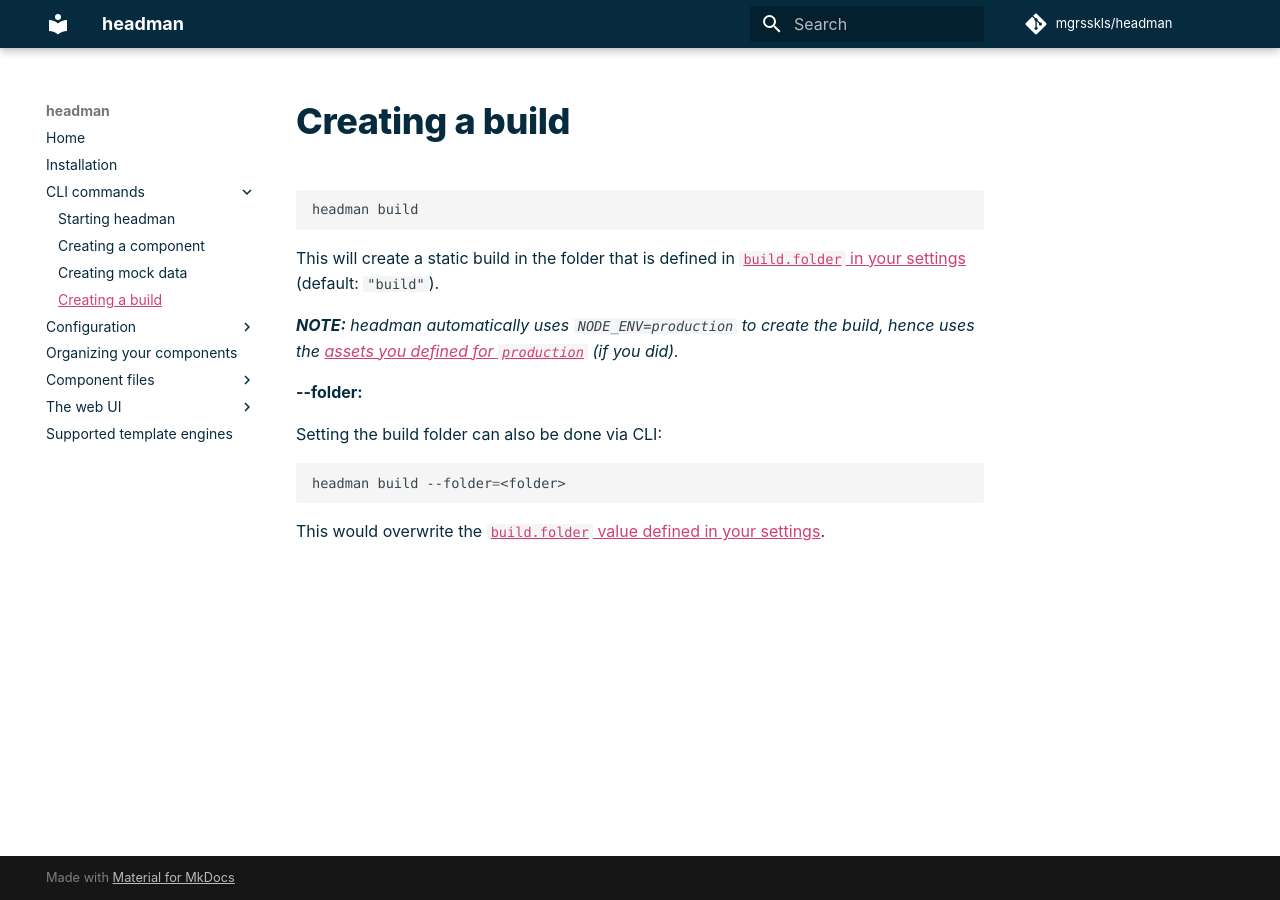
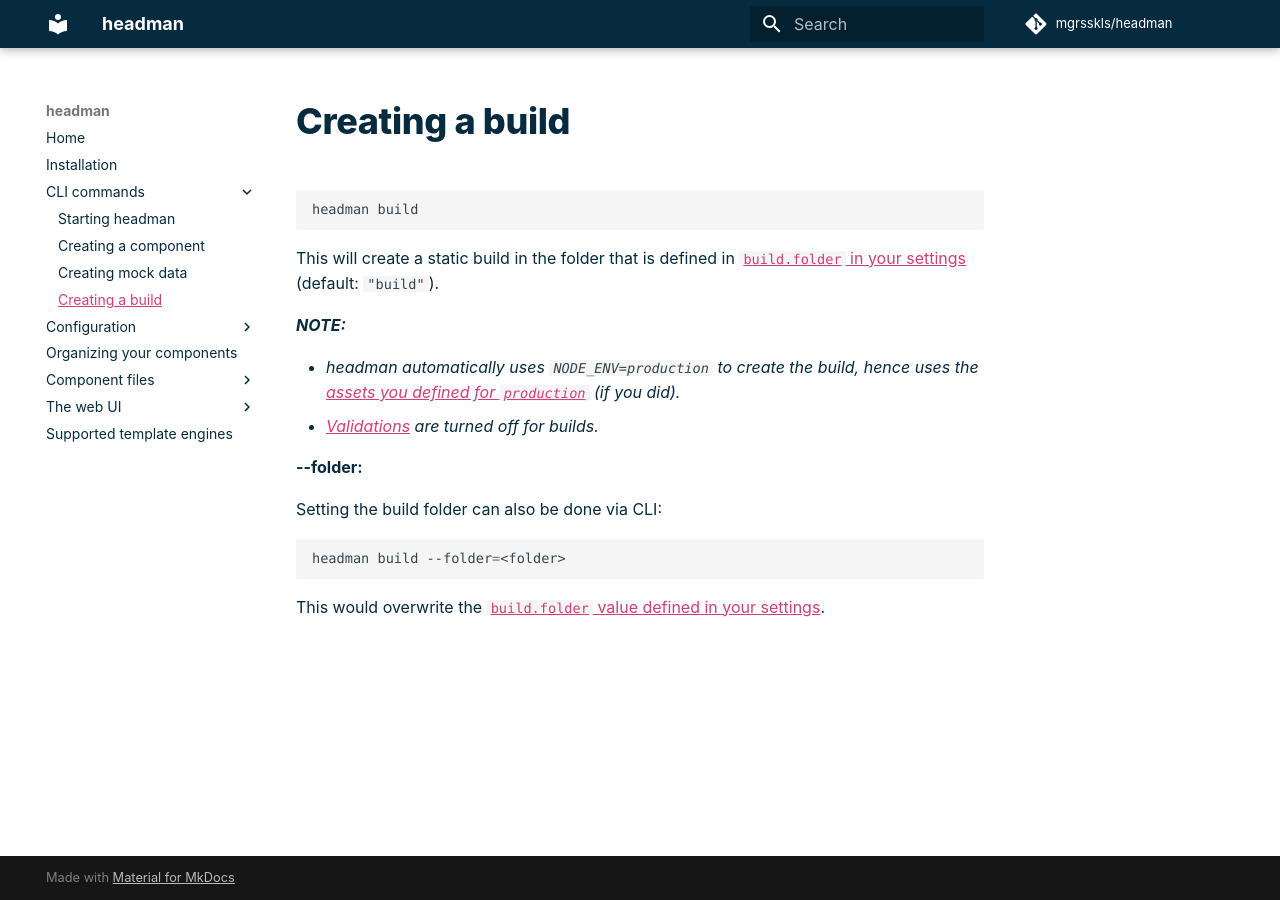
Before and after one commit to miyagi-dev/miyagi, an MkDocs documentation site: the page built from docs/cli-commands/build.md, in a window 1280 px wide. Built offline with MkDocs 1.6.1 and Material for MkDocs 9.7.7, drawn with Linux system fonts in a browser that asks for light colours; comment, search, counter and statistics services are not loaded.

Commit message:
fix build

```diff
--- a/docs/cli-commands/build.md
+++ b/docs/cli-commands/build.md
@@ -4,7 +4,10 @@ headman build
 
 This will create a static build in the folder that is defined in [`build.folder` in your settings](/configuration/options#build) (default: `"build"`).
 
-_**NOTE:** headman automatically uses `NODE_ENV=production` to create the build, hence uses the [assets you defined for `production`](/configuration/options#assets) (if you did)._
+_**NOTE:**_
+
+- _headman automatically uses `NODE_ENV=production` to create the build, hence uses the [assets you defined for `production`](/configuration/options#assets) (if you did)._
+- _[Validations](/web-ui/variation/#validations) are turned off for builds._
 
 **--folder:**
 
```
Also changed, not shown: 1 other file.
